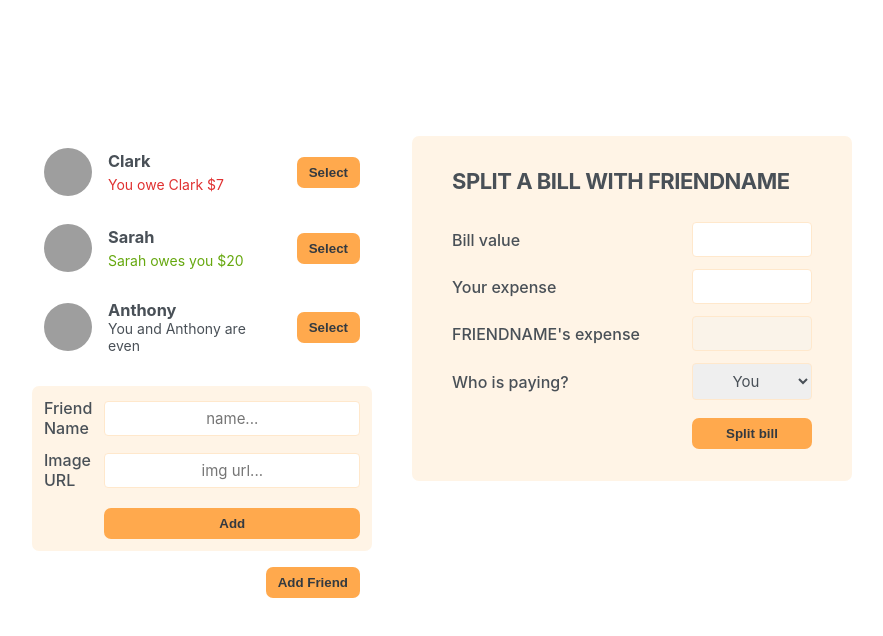
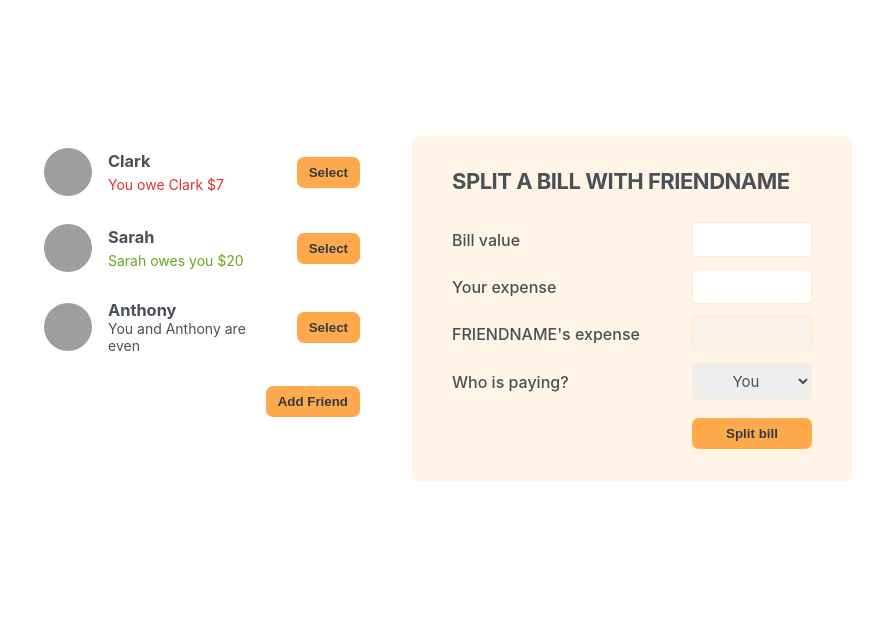
Before and after one commit to vigneriCodez/eat-n-split, a React (Create React App) app: page / in a window 1280 px wide. Shown: the top 636 px of the page, without its empty margins (198-1081 px from the left). Built offline with nearby package versions, Linux system fonts and the light colour scheme; grey boxes are pictures that could not be loaded.

Commit message:
rf to have friend form toggle

```diff
--- a/src/components/App.js
+++ b/src/components/App.js
@@ -28,6 +28,11 @@ const initialFriends = [
 
 function App() {
 	const [friendsDb, setFriendsDb] = useState([]);
+	const [showFriendForm, setShowFriendForm] = useState(false);
+
+	const handleFriendFormToggle = () => {
+		setShowFriendForm((state) => !state);
+	};
 
 	useEffect(() => {
 		setFriendsDb([...initialFriends]);
@@ -37,8 +42,10 @@ function App() {
 		<div className='app'>
 			<div className='sidebar'>
 				<FriendList friendsDb={friendsDb} />
-				<NewFriendForm />
-				<Button>Add Friend</Button>
+				{showFriendForm && <NewFriendForm />}
+				<Button onClick={handleFriendFormToggle}>
+					{showFriendForm ? 'Close' : 'Add Friend'}
+				</Button>
 			</div>
 			<BillDataSplit />
 		</div>
```
